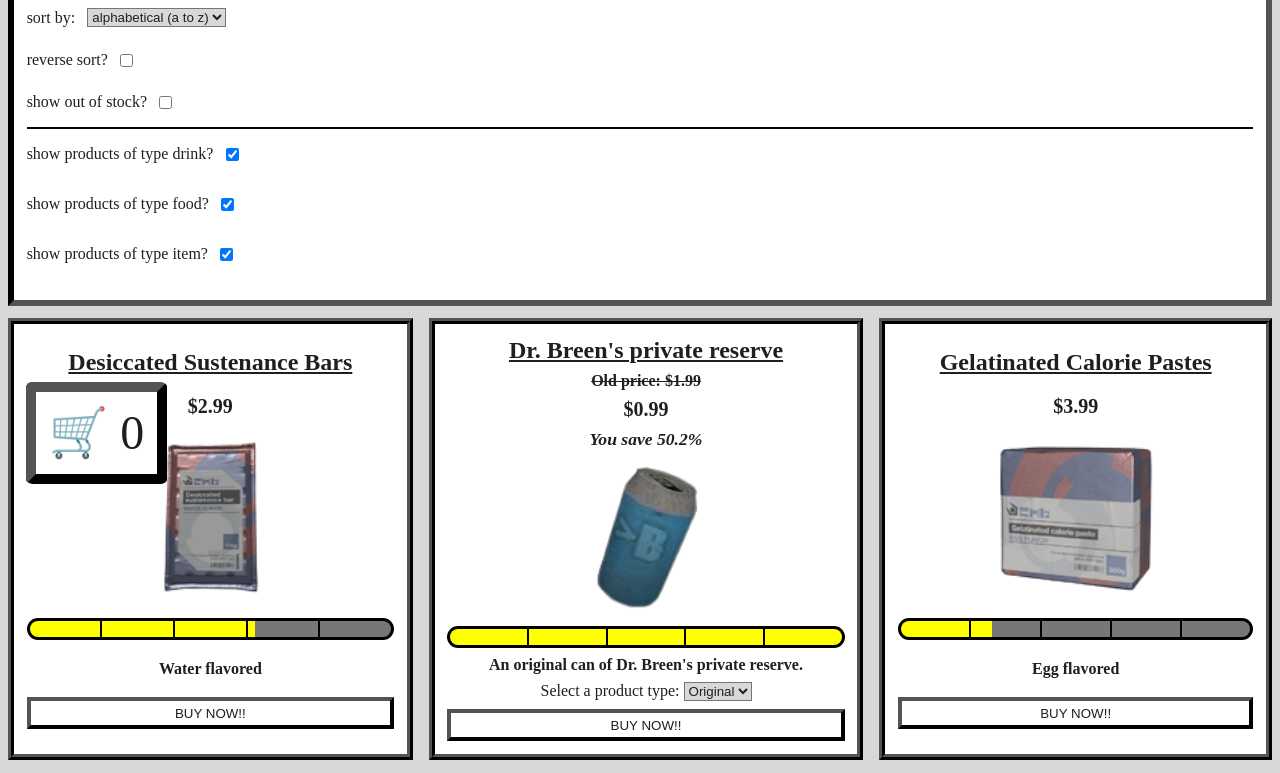
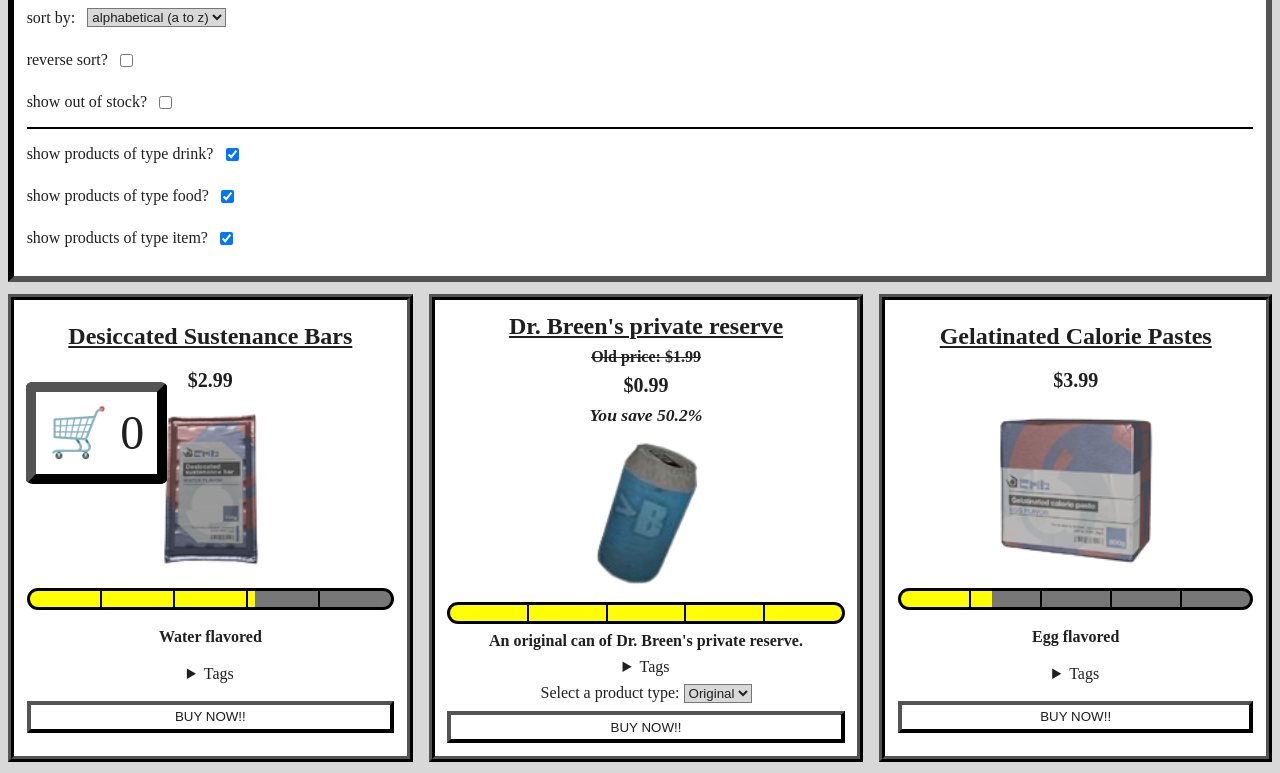
Before and after one commit to staten-island-tech/vite-project-d8b2896a-whydoesthecodenotwork, a website built with Vite: page index.html in a window 1280 px wide. Shown: the part 300-1073 px from the top of the page. Built offline with nearby package versions, Linux system fonts and the light colour scheme.

Commit message:
Use more website
in rpograss

```diff
--- a/index.html
+++ b/index.html
@@ -54,7 +54,7 @@
 				<label for="stock">show out of stock?</label>
 				<input name="stock" id="stock" type="checkbox" value="on"></input>
 			</div>
-			<div id="category">
+			<div id="tag">
 			</div>
         </header>
 		<div id="cart" class="empty">🛒 0</div>
--- a/js/main.js
+++ b/js/main.js
@@ -6,7 +6,7 @@ const DOMSelectors = {
     cart: document.querySelector("#cart"),
     body: document.querySelector("body"),
     theme: document.querySelector("#theme"),
-    category: document.querySelector("#category"),
+    tag: document.querySelector("#tag"),
 };
 
 // preload all product images here, because otherwise the card changes size for a split second due to no image
@@ -27,37 +27,38 @@ const inputs = {};
 // the input name : input element, to inputs
 // i cannot use map here because Array.from(document.querySelectorAll(".filter")) is an array, but inputs needs to be an object.
 // map returns an array
-document.querySelectorAll(".filter:not(.category)").forEach((input) => {
+document.querySelectorAll(".filter:not(.tag)").forEach((input) => {
     inputs[input.children[1].name] = input.children[1];
 });
 
-// handle the category filter
+// handle the tag filter.
+// essentially it's a ripoff of the normal filters, but instead of being in inputs as {name:element} all enabled tags are stored in tags set.
 
-// go through all the products and keep track of what categories there are
-const categoryNames = new Set([]);
-products.forEach((product) => categoryNames.add(...product.category));
-categoryNames.forEach((category) => {
-    DOMSelectors.category.insertAdjacentHTML(
+// go through all the products and keep track of what tags there are
+const tagNames = new Set([]);
+products.forEach((product) => tagNames.add(...product.tags));
+tagNames.forEach((tag) => {
+    DOMSelectors.tag.insertAdjacentHTML(
         "beforeend",
         `
-            <div class="filter category">
-                <label for="${category}">show products of type ${category}?</label>
-                <input name="${category}" id="${category}" type="checkbox" value="on" checked></input>
+            <div class="filter tag">
+                <label for="${tag}">show products of type ${tag}?</label>
+                <input name="${tag}" id="${tag}" type="checkbox" value="on" checked></input>
             </div>
         `
     );
 });
 
-// create a set (no duplicates) with all enabled categories
-const categories = categoryNames;
-document.querySelectorAll(".category").forEach((element) => {
+// create a set (no duplicates) with all enabled tags
+const tags = tagNames;
+document.querySelectorAll(".tag").forEach((element) => {
     element.addEventListener("input", function () {
         if (element.children[1].checked) {
-            categories.add(element.children[1].name);
+            tags.add(element.children[1].name);
         } else {
-            categories.delete(element.children[1].name);
+            tags.delete(element.children[1].name);
         }
-        console.log(categories);
+        productDisplays();
     });
 });
 
@@ -137,6 +138,15 @@ function updateFilter(input) {
     }
 
     // check which products should be displayed whenever a filter is updated
+    productDisplays();
+
+    // if the savings dropdown was updated, update the cards' discount display
+    if (input.name === "savings") {
+        products.forEach((product) => updateSavings(product));
+    }
+}
+
+function productDisplays() {
     const filteredProducts = products.filter((product) => isFiltered(product));
     products.forEach((product) => {
         const card = DOMSelectors["app"].querySelector(
@@ -147,10 +157,9 @@ function updateFilter(input) {
         } else {
             card.style.display = "none";
         }
-        // if the savings dropdown was updated, update the cards' discount display
     });
-    if (input.name === "savings") {
-        products.forEach((product) => updateSavings(product));
+    if (filteredProducts.length === 0) {
+        console.log("ow");
     }
 }
 
@@ -207,7 +216,7 @@ function isFiltered(product) {
         return 0;
     }
 
-    if (!product.category.some((c) => categories.has(c))) {
+    if (!product.tags.some((c) => tags.has(c))) {
         return 0;
     }
 
@@ -260,6 +269,10 @@ function updateCard(card, product) {
                             <h4 class="startext">This item has a rating of ${item.rating} stars</h4>
                         </div>
                         <h4>${item.description}</h4>
+                        <details>
+                            <summary>Tags</summary>
+                            <ul></ul>
+                        </details>
                         <button id="buy" class="cart">
                         BUY NOW!!
                         </button>
@@ -339,6 +352,15 @@ function updateCard(card, product) {
             Math.min(1, rating) * 100 + "%";
         rating -= 1;
     }
+
+    // add tags
+    product.tags.forEach((tag) => {
+        card.querySelector("ul").insertAdjacentHTML(
+            "beforeend",
+            `<li>${tag}</li>`
+        );
+    });
+
     // check if card should display. update savings display.
     if (isFiltered(product)) {
         card.style.display = "flex";
--- a/js/products.js
+++ b/js/products.js
@@ -6,7 +6,7 @@ const products = [
     {
         selected: 0,
         name: "Dr. Breen's private reserve",
-        category: ["drink"],
+        tags: ["drink"],
         types: [
             {
                 type: "Original",
@@ -39,7 +39,7 @@ const products = [
     {
         selected: 0,
         name: "Gelatinated Calorie Pastes",
-        category: ["food"],
+        tags: ["food"],
         types: [
             {
                 price: 3.99,
@@ -53,7 +53,7 @@ const products = [
     {
         selected: 0,
         name: "Desiccated Sustenance Bars",
-        category: ["food"],
+        tags: ["food"],
         types: [
             {
                 price: 2.99,
@@ -67,7 +67,7 @@ const products = [
     {
         selected: 0,
         name: "Standard Ration",
-        category: ["food"],
+        tags: ["food"],
         types: [
             {
                 price: 5.99,
@@ -81,7 +81,7 @@ const products = [
     {
         selected: 0,
         name: "Melon",
-        category: ["food"],
+        tags: ["food"],
         types: [
             {
                 price: 99.99,
@@ -95,7 +95,7 @@ const products = [
     {
         selected: 0,
         name: "Beer",
-        category: ["drink"],
+        tags: ["drink"],
         types: [
             {
                 price: NaN,
@@ -109,7 +109,7 @@ const products = [
     {
         selected: 0,
         name: "Medkit",
-        category: ["item", "food"],
+        tags: ["item", "food"],
         types: [
             {
                 price: 19.99,
--- a/styles/style.css
+++ b/styles/style.css
@@ -46,9 +46,7 @@ select {
     gap: 1%;
 }
 
-#category {
-    display: flex;
-    flex-direction: column;
+#tag {
     border-top: 2px solid var(--border);
 }
 
@@ -114,6 +112,13 @@ select {
 
 .card img {
     max-width: 100%;
+}
+
+.card details {
+}
+
+.card details ul {
+    font-size: 1rem;
 }
 
 .card .rating {
```
